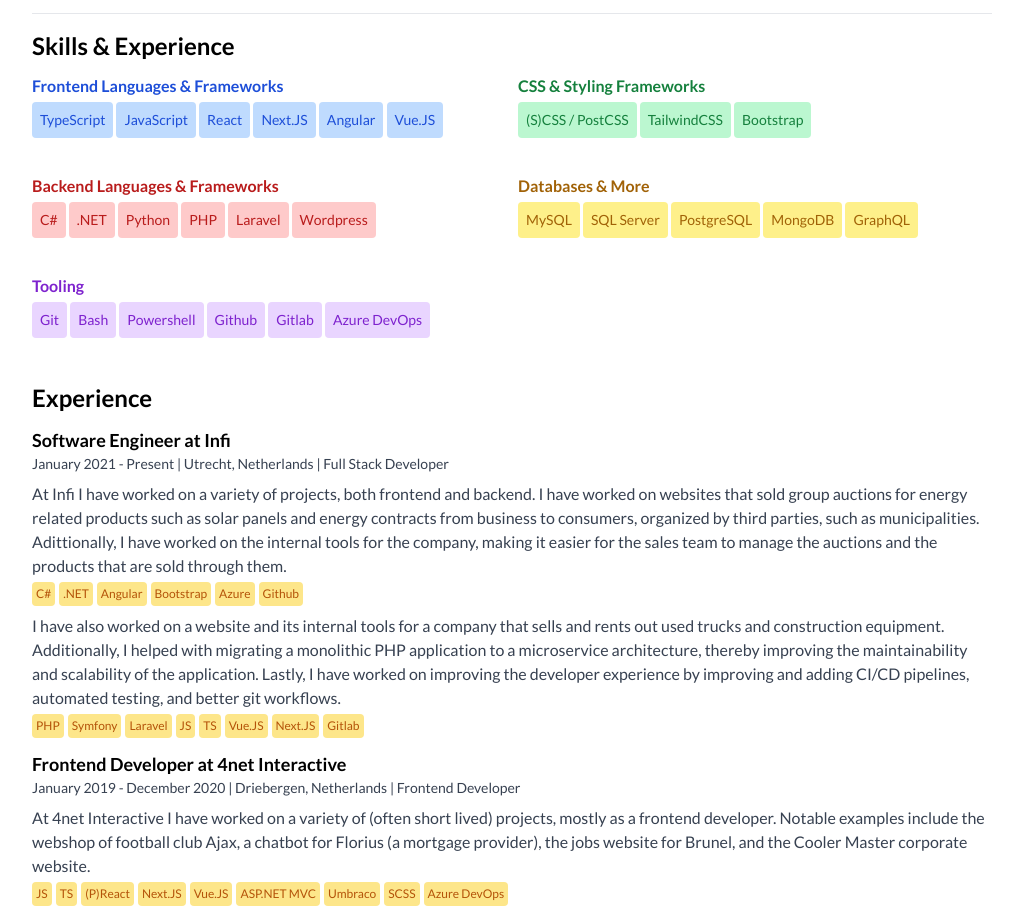
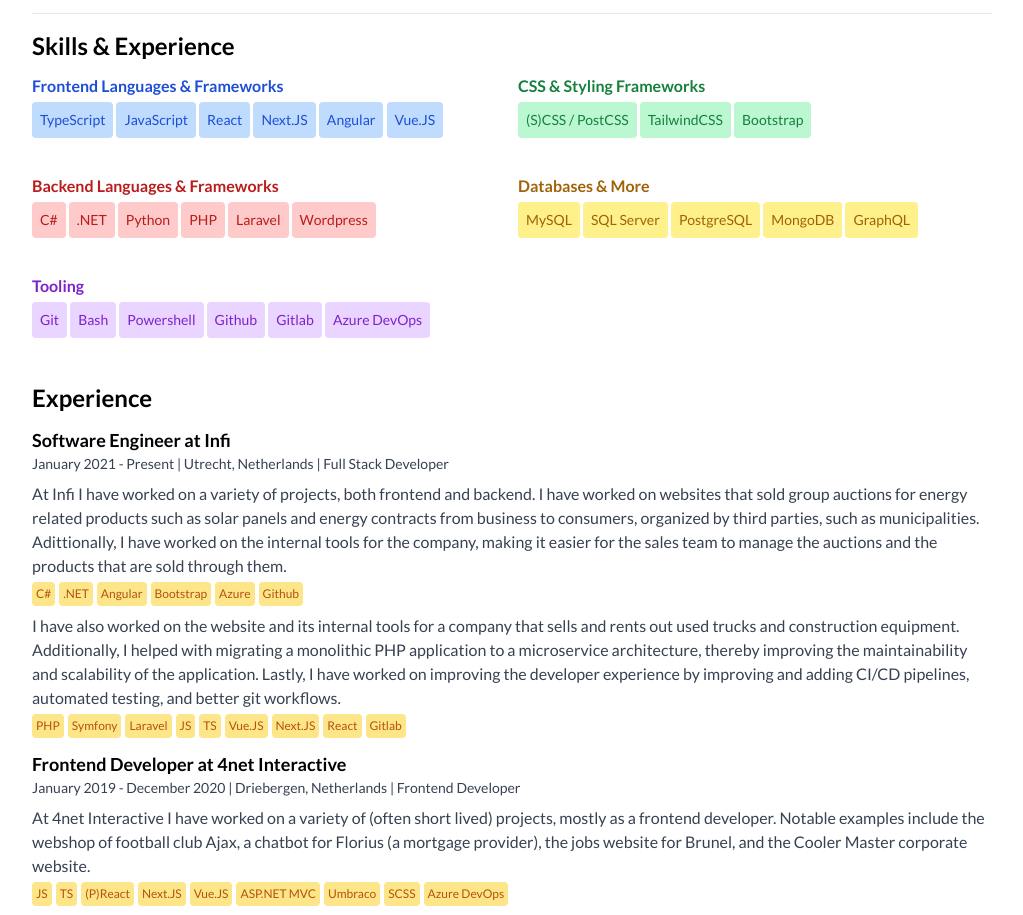
Before and after one commit to drikusroor/resume, a website: page index.html in a window 1280 px wide. Shown: the part 131-1046 px from the top of the page, without its empty margins (128-1151 px from the left). Drawn offline with Linux system fonts and the light colour scheme; a web font is replaced by a local one.

Commit message:
chore: Add React to working experience in the truck project

```diff
--- a/index.html
+++ b/index.html
@@ -223,7 +223,7 @@
                             </span>
                         </p>
                         <p class="text-gray-700 mt-2">
-                            I have also worked on a website and its internal tools for a company that sells and rents
+                            I have also worked on the website and its internal tools for a company that sells and rents
                             out used trucks and construction equipment. Additionally, I helped with migrating a
                             monolithic PHP application to a microservice architecture, thereby improving the
                             maintainability and scalability of the application. Lastly, I have worked on improving the
@@ -247,6 +247,8 @@
                                 class="bg-amber-200 text-amber-700 p-1 rounded print:border print:border-amber-700">Vue.JS</span>
                             <span
                                 class="bg-amber-200 text-amber-700 p-1 rounded print:border print:border-amber-700">Next.JS</span>
+                            <span
+                                class="bg-amber-200 text-amber-700 p-1 rounded print:border print:border-amber-700">React</span>
                             <span
                                 class="bg-amber-200 text-amber-700 p-1 rounded print:border print:border-amber-700">Gitlab</span>
                         </p>
```
